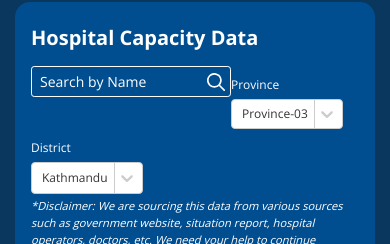
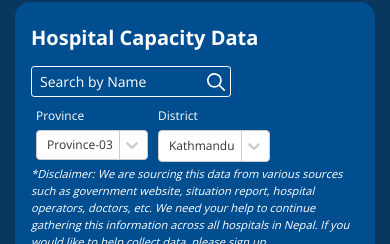
Before and after one commit to Fusemachines/covid-nepal-web, a React (Create React App) app: page / in a window 390 px wide. Shown: the part 1014-1258 px from the top of the page. Built offline with nearby package versions, Linux system fonts and the light colour scheme; no server answers.

Commit message:
css fixes for mobile

```diff
--- a/src/scss/_responsive.scss
+++ b/src/scss/_responsive.scss
@@ -74,8 +74,12 @@
     }
 
     .filter-wrapper {
+        .search-wrapper {
+            display: block;
+        }
+
         .filter {
-            margin: 10px 0 0;
+            margin: 10px 5px 0;
         }
     }
 
```
